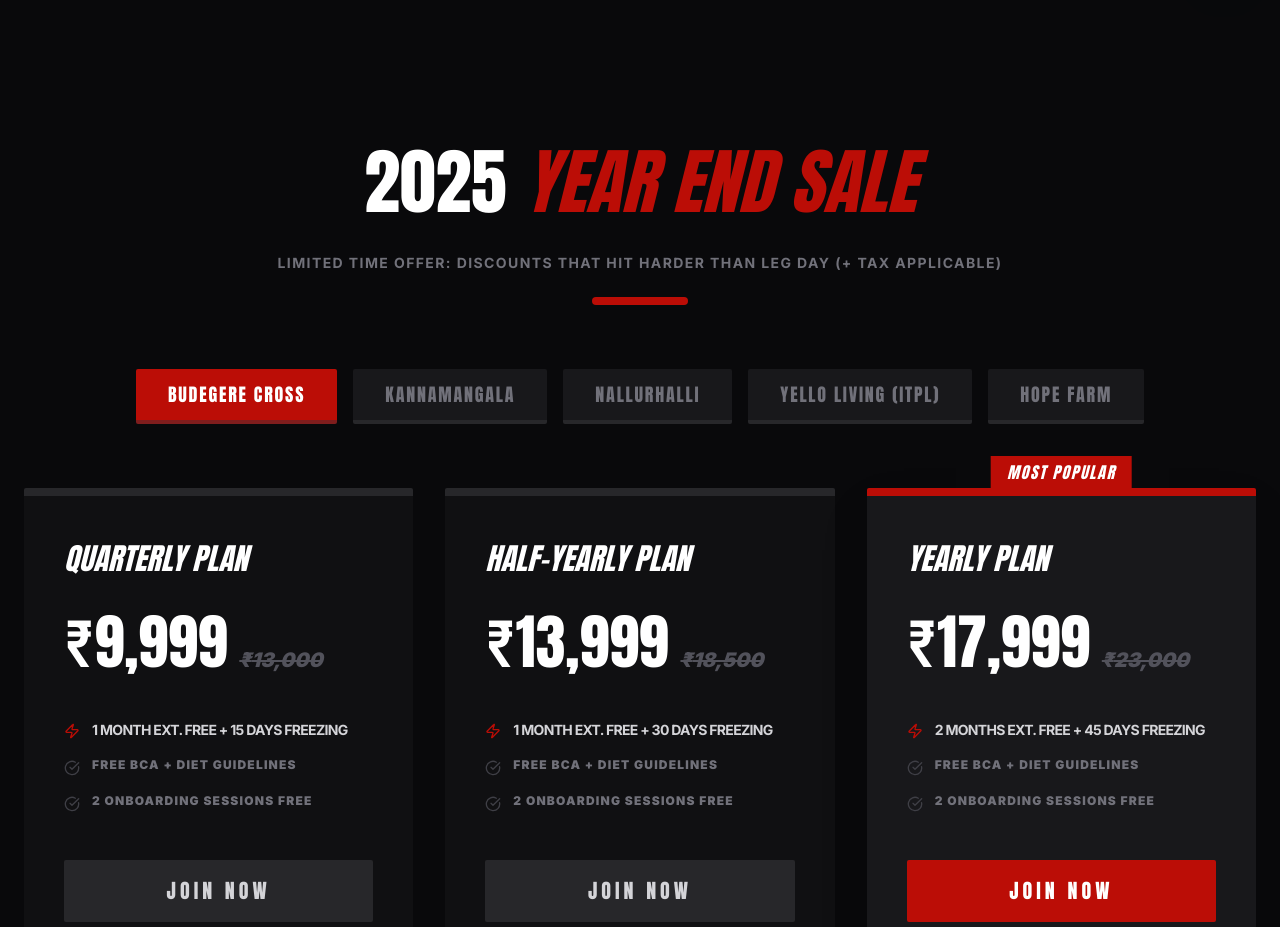
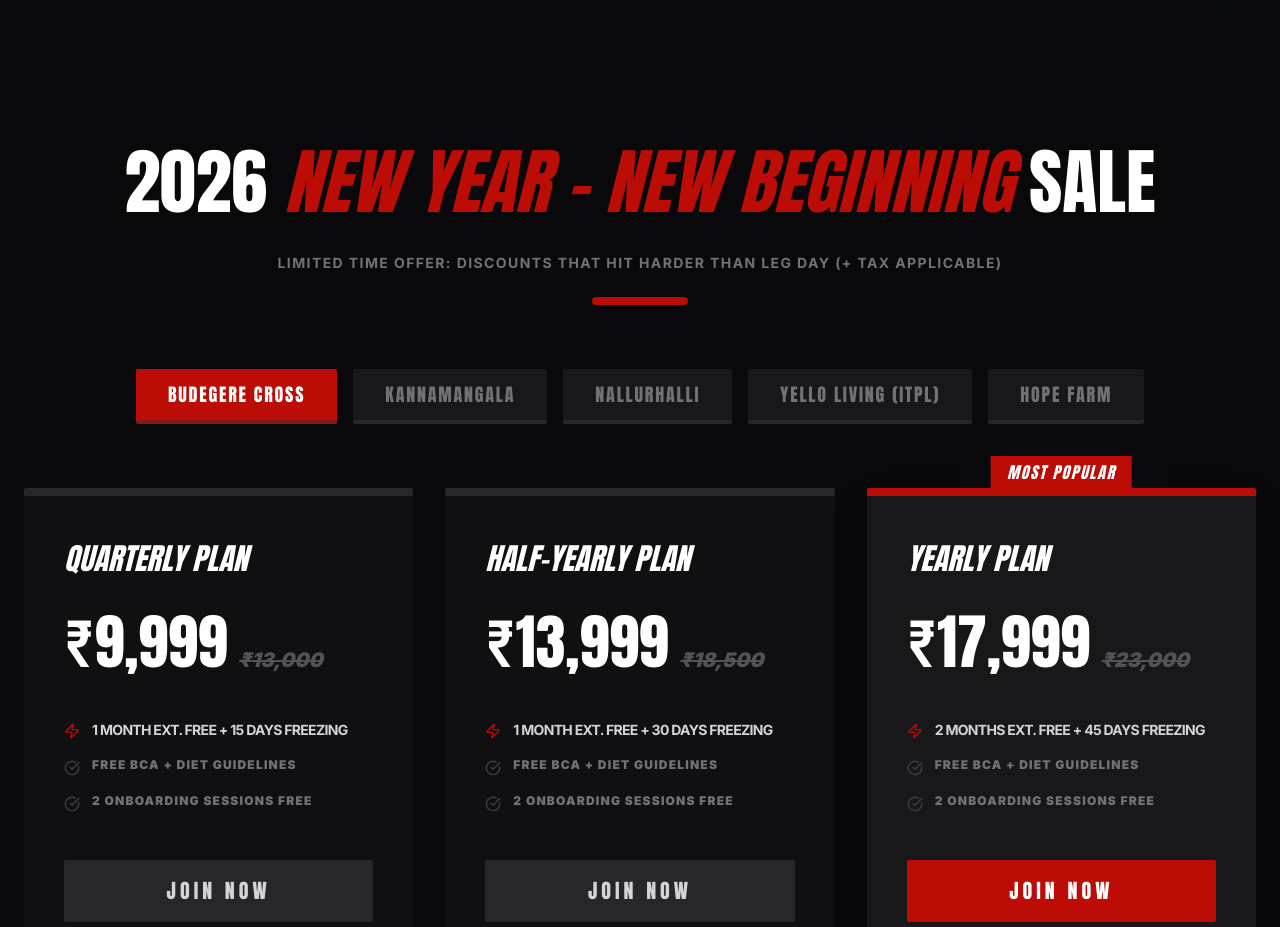
Before and after one commit to contact-igt/phoenixfitness-frontend, a Next.js app: page / in a window 1280 px wide. Shown: the part 800-1727 px from the top of the page. Built offline with nearby package versions, Linux system fonts and the light colour scheme.

Commit message:
added ui correction

```diff
--- a/app/components/Pricing/Pricing.tsx
+++ b/app/components/Pricing/Pricing.tsx
@@ -14,8 +14,9 @@ export default function Pricing() {
         <section id="pricing" className={styles.section}>
             <div className={styles.container}>
                 <SectionHeading subtitle="Limited Time Offer: Discounts that hit harder than leg day (+ Tax applicable)">
-                    2025 <span className={styles.highlight}>Year End Sale</span>
+                    2026  <span className={styles.highlight}> New Year - new beginning </span> sale
                 </SectionHeading>
+
 
                 <div className={styles.branchSelector}>
                     {BRANCHES.map(branch => (
```
